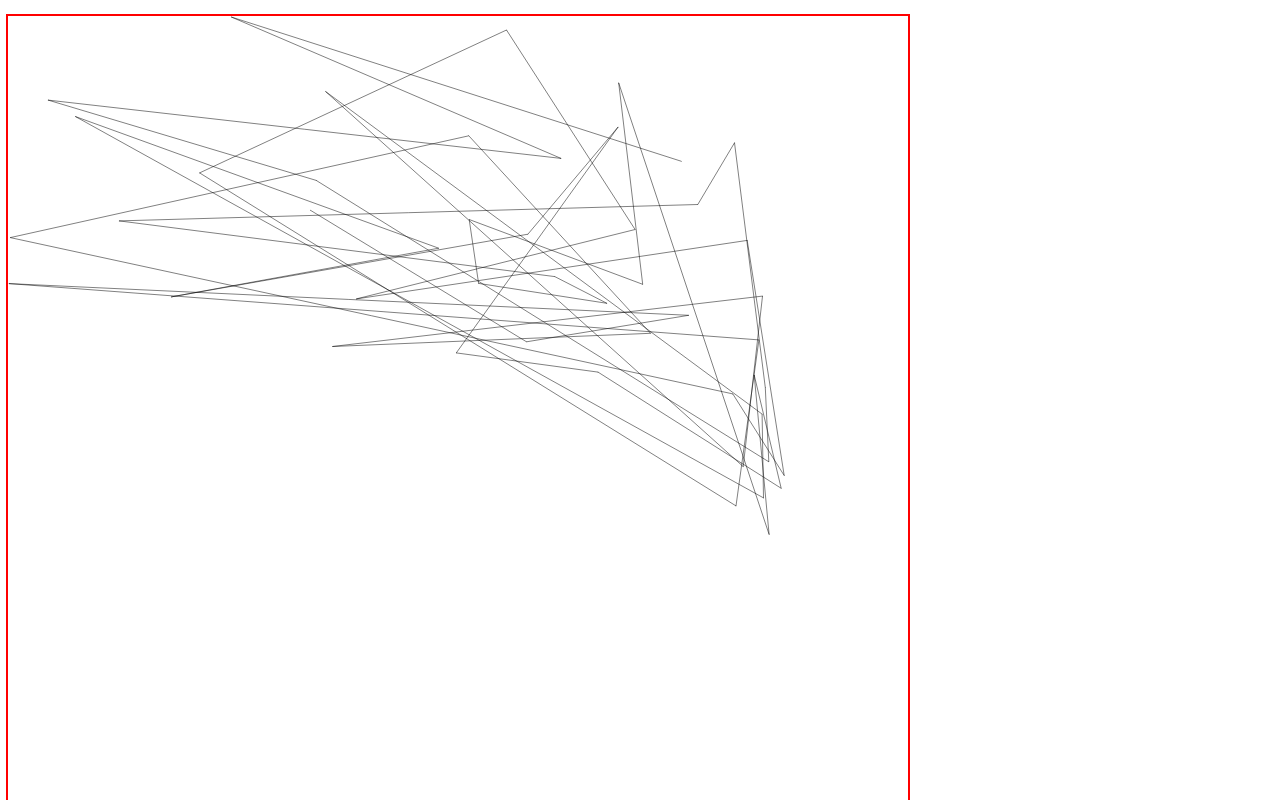
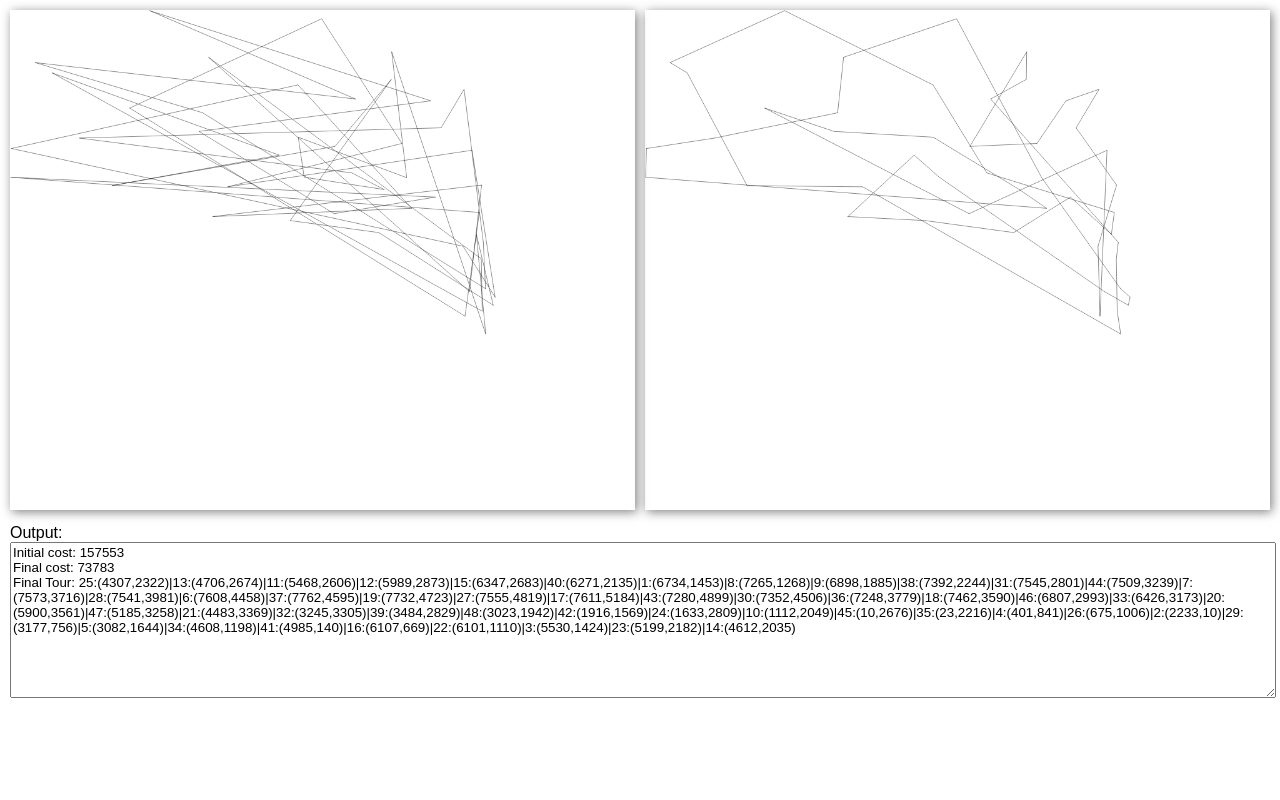
Before and after one commit to vladik7244/gekas-tsp, a plain HTML site: page index.html in a window 1280 px wide. Shown: the top 800 px of the page. Drawn offline with Linux system fonts and the light colour scheme.

Commit message:
Code refactoring

```diff
--- a/2opt.js
+++ b/2opt.js
@@ -1,17 +1,17 @@
 function twoOpt(tour) {
   function swap(tour, i, k) {
-        const newTour = new app.tsp.Tour()
+    const newTour = new Tour()
     newTour.setCities([
-            ...tour.tour.slice(0, i - 1),
-            ...tour.tour.slice(i - 1 , k).reverse(),
-            ...tour.tour.slice(k),
+      ...tour.path.slice(0, i - 1),
+      ...tour.path.slice(i - 1, k).reverse(),
+      ...tour.path.slice(k),
     ])
     return newTour
   }
 
   let improvements = 1
   let needBreak
-    let N = tour.tourSize()
+  let N = tour.size()
   let bestRoute = tour
   while (improvements > 0) {
     improvements = 0
--- a/app.js
+++ b/app.js
@@ -1,9 +1,4 @@
-/**
- * Created by bruno on 03/05/16.
- */
-
-
- var nodes = [
+const nodes = [
 //{name: '1', x: 123, y: 32 },
 // {name: '2', x: 123, y: 12},
 // {name: '3', x: 32, y: 15}
@@ -11,55 +6,54 @@
 // {name: '1', x: 6734, y: 1453 },
 // {name: '2', x: 123, y: 12},
 // {name: '3', x: 32, y: 15}
-
-{name: 1 , x:6734, y: 1453  },
-{name: 2 , x:2233, y: 10    },
-{name: 3 , x:5530, y: 1424  },
-{name: 4 , x:401 , y:841    },
-{name: 5 , x:3082, y: 1644  },
-{name: 6 , x:7608, y: 4458  },
-{name: 7 , x:7573, y: 3716  },
-{name: 8 , x:7265, y: 1268  },
-{name: 9 , x:6898, y: 1885  },
-{name: 10, x: 1112, y: 2049 },
-{name: 11, x: 5468, y: 2606 },
-{name: 12, x: 5989, y: 2873 },
-{name: 13, x: 4706, y: 2674 },
-{name: 14, x: 4612, y: 2035 },
-{name: 15, x: 6347, y: 2683 },
-{name: 16, x: 6107, y: 669  },
-{name: 17, x: 7611, y: 5184 },
-{name: 18, x: 7462, y: 3590 },
-{name: 19, x: 7732, y: 4723 },
-{name: 20, x: 5900, y: 3561 },
-{name: 21, x: 4483, y: 3369 },
-{name: 22, x: 6101, y: 1110 },
-{name: 23, x: 5199, y: 2182 },
-{name: 24, x: 1633, y: 2809 },
-{name: 25, x: 4307, y: 2322 },
-{name: 26, x: 675, y: 1006  },
-{name: 27, x: 7555, y: 4819 },
-{name: 28, x: 7541, y: 3981 },
-{name: 29, x: 3177, y: 756  },
-{name: 30, x: 7352, y: 4506 },
-{name: 31, x: 7545, y: 2801 },
-{name: 32, x: 3245, y: 3305 },
-{name: 33, x: 6426, y: 3173 },
-{name: 34, x: 4608, y: 1198 },
-{name: 35, x: 23, y: 2216   },
-{name: 36, x: 7248,y: 3779  },
-{name: 37, x: 7762,y: 4595  },
-{name: 38, x: 7392,y: 2244  },
-{name: 39, x: 3484,y: 2829  },
-{name: 40, x: 6271,y: 2135  },
-{name: 41, x: 4985,y: 140   },
-{name: 42, x: 1916,y: 1569  },
-{name: 43, x: 7280,y: 4899  },
-{name: 44, x: 7509,y: 3239  },
-{name: 45, x: 10, y:  2676  },
-{name: 46, x: 6807, y: 2993 },
-{name: 47, x: 5185, y: 3258 },
-{name: 48, x: 3023, y: 1942 }
+  {name: 1, x: 6734, y: 1453},
+  {name: 2, x: 2233, y: 10},
+  {name: 3, x: 5530, y: 1424},
+  {name: 4, x: 401, y: 841},
+  {name: 5, x: 3082, y: 1644},
+  {name: 6, x: 7608, y: 4458},
+  {name: 7, x: 7573, y: 3716},
+  {name: 8, x: 7265, y: 1268},
+  {name: 9, x: 6898, y: 1885},
+  {name: 10, x: 1112, y: 2049},
+  {name: 11, x: 5468, y: 2606},
+  {name: 12, x: 5989, y: 2873},
+  {name: 13, x: 4706, y: 2674},
+  {name: 14, x: 4612, y: 2035},
+  {name: 15, x: 6347, y: 2683},
+  {name: 16, x: 6107, y: 669},
+  {name: 17, x: 7611, y: 5184},
+  {name: 18, x: 7462, y: 3590},
+  {name: 19, x: 7732, y: 4723},
+  {name: 20, x: 5900, y: 3561},
+  {name: 21, x: 4483, y: 3369},
+  {name: 22, x: 6101, y: 1110},
+  {name: 23, x: 5199, y: 2182},
+  {name: 24, x: 1633, y: 2809},
+  {name: 25, x: 4307, y: 2322},
+  {name: 26, x: 675, y: 1006},
+  {name: 27, x: 7555, y: 4819},
+  {name: 28, x: 7541, y: 3981},
+  {name: 29, x: 3177, y: 756},
+  {name: 30, x: 7352, y: 4506},
+  {name: 31, x: 7545, y: 2801},
+  {name: 32, x: 3245, y: 3305},
+  {name: 33, x: 6426, y: 3173},
+  {name: 34, x: 4608, y: 1198},
+  {name: 35, x: 23, y: 2216},
+  {name: 36, x: 7248, y: 3779},
+  {name: 37, x: 7762, y: 4595},
+  {name: 38, x: 7392, y: 2244},
+  {name: 39, x: 3484, y: 2829},
+  {name: 40, x: 6271, y: 2135},
+  {name: 41, x: 4985, y: 140},
+  {name: 42, x: 1916, y: 1569},
+  {name: 43, x: 7280, y: 4899},
+  {name: 44, x: 7509, y: 3239},
+  {name: 45, x: 10, y: 2676},
+  {name: 46, x: 6807, y: 2993},
+  {name: 47, x: 5185, y: 3258},
+  {name: 48, x: 3023, y: 1942}
   // {x: 50, y: 10, name: 'a'},
   // {x: 100, y: 30, name: 'b'},
   // {x: 50, y: 50, name: 'c'},
@@ -69,7 +63,6 @@
   // {x: 50, y: 90, name: 'g'},
   // {x: 70, y: 50, name: 'h'},
   // {x: 100, y: 30, name: 'b2'}
-
 
 
   // {x: 160, y: 20, name: 'a'},
@@ -98,13 +91,19 @@
 
 //var nodes = app.generateRandomDeltaPath(500, 10, 800);
 
-app.drawEdges(nodes);
+const canvasContainer = document.getElementById('target')
+const outputContainer = document.getElementById('output')
+const {canvas: c1, wrapper: cw1} = createCanvas(1000, 800)
+const {canvas: c2, wrapper: cw2}  = createCanvas(1000, 800)
+attachCanvas(cw1, canvasContainer)
+attachCanvas(cw2, canvasContainer)
 
-var output = new app.output($('#output'));
 
-var lk = new app.tsp.LinKernighan(nodes);
-var finalTour = lk.solve();
-finalTour = twoOpt(finalTour)
-output.println("Final Tour: " + finalTour.toString());
+window.stdout = new Output(outputContainer);
 
-app.drawEdges(finalTour.tour);
+const lkTour = linKernighan(nodes);
+finalTour = twoOpt(lkTour)
+stdout.println("Final Tour: " + finalTour.toString());
+
+drawEdges(c1, nodes);
+drawEdges(c2, lkTour.path);
--- a/base.js
+++ b/base.js
@@ -1,183 +1,187 @@
-/**
- * Created by bruno on 03/05/16.
- */
+class PathManager {
+  constructor(nodes) {
+    this.costs = new Map()
+    this._destinationCities = nodes.map(PathManager.pointToCity)
+  }
 
-var app = app || {};
-app.tsp = app.tsp || {};
+  getCities() {
+    return this._destinationCities
+  }
 
-app.tsp.PathManager = function (nodes) {
-    //'use strict';
+  getCity(index) {
+    return this._destinationCities[index]
+  }
 
-    // Here we're going to save all calculated costs
-    this.costs = {};
+  static pointToCity(point) {
+    return new CityPoint(point)
+  }
+}
 
-    /**
-     * Convert a object {x, y} to a City
-     */
-    this.pointToCity = function (point) {
+class CityPoint {
+  constructor(point) {
+    this.point = point
+  }
 
-        /**
-         * Calculate the cost between the current point and a given point
-         */
-        point.costTo = function (otherPoint) {
-            // Calculate distance using the pythagorean theorem
-            return Math.ceil(Math.sqrt( (point.x - otherPoint.x) * (point.x - otherPoint.x) + (point.y - otherPoint.y) * (point.y - otherPoint.y) ));
-        }.bind(this);
+  costTo(otherPoint) {
+    const {x: x1, y: y1} = this.point
+    const {x: x2, y: y2} = otherPoint
+    return Math.ceil(Math.sqrt((x1 - x2) ** 2 + (y1 - y2) ** 2))
+  }
 
-        point.toString = function () {
-            return point.name + ":(" + point.x + "," + point.y + ")";
-        };
+  get x() {
+    return this.point.x
+  }
 
-        return point;
-    };
+  get y() {
+    return this.point.y
+  }
 
-    // Convert nodes to City objects
-    var t = {};
-    t.destinationCities = $(nodes).map(function (index, point) {
-        return this.pointToCity(point);
-    }.bind(this));
+  get name() {
+    return this.point.name
+  }
 
-    t.getCities = function () {
-        return t.destinationCities;
-    };
-
-    t.getCity = function (index) {
-        return t.destinationCities[index];
-    };
-
-    return t;
-};
-
-app.tsp.Tour = function (routeManager) {
-    'use strict';
-
-    this.tour = [];
-    this.cost = null;
-
-    this.setCities = function (cities) {
-        $(cities).each(function (index, city) {
-            this.setCity(index, city);
-        }.bind(this));
-        return this;
-    };
-
-    this.usingTourManagersPoints = function () {
-        this.setCities(routeManager.getCities());
-        return this;
-    };
-
-    this.getCity = function (routePosition) {
-        return this.tour[routePosition];
-    };
-
-    this.setCity = function (routePosition, city) {
-        this.tour[routePosition] = city;
-        // Reset cost since the route is being modified
-        this.cost = null;
-    };
-
-    this.getCost = function () {
-        if (this.cost === null) {
-            var routeCost = 0,
-                idx;
-
-            // Loop through all cities and get total cost
-            for (idx = 0; idx < this.tourSize(); idx++) {
-                var fromCity = this.getCity(idx),
-                    destinationCity;
-                // If we're at the last city, we need to set the first city as
-                // the destination city
-                if (idx + 1 < this.tourSize()) {
-                    destinationCity = this.getCity(idx + 1);
-                }
-                else {
-                    destinationCity = this.getCity(0);
-                }
-                routeCost += fromCity.costTo(destinationCity);
-            }
-            this.cost = routeCost;
-        }
-        return this.cost;
-    };
-
-    this.tourSize = function () {
-        return this.tour.length;
-    };
-
-    this.toString = function () {
-        var geneString = "|",
-            i;
-        for (i = 0; i < this.tourSize(); i += 1) {
-            geneString += this.getCity(i).toString() + "|";
-        }
-        return geneString;
-    };
+  toString() {
+    const {name, x, y} = this.point
+    return `${name}:(${x},${y})`
+  }
+}
 
 
-};
+class Tour {
+  constructor(routeManager) {
+    this.path = []
+    this._cost = null
+    this._routeManager = routeManager
+  }
 
-app.drawEdges = function (points) {
-    'use strict';
-    var canvasHeight = 900, canvasWidth = 900;
+  usingTourManagersPoints() {
+    this.setCities(this._routeManager.getCities())
+    return this
+  }
 
-    var context = $('<canvas></canvas>')
-		.attr('id', 'cns')
-        .attr('height', canvasHeight)
-        .attr('width', canvasWidth)
-		.attr('style', 'outline: 2px solid red')
-        .appendTo($('.target'))
-        [0]
-        .getContext('2d');
+  setCity(routePosition, city) {
+    this.path[routePosition] = city
+    this._cost = null // Reset cost since the route is being modified
+    return this
+  }
 
-    context.strokeStyle = '#000';
+  getCity(routePosition) {
+    return this.path[routePosition]
+  }
 
-    context.lineWidth = 5;
+  setCities(cities) {
+    this.path = [...cities]
+    this._cost = null // Reset cost since the route is being modified
+    return this
+  }
 
-    context.scale(0.1,0.1);
-    context.strokeStyle =
-    context.beginPath();
+  getCost() {
+    if (this._cost === null) {
+      let routeCost = 0
+      for (let i = 0; i < this.path.length; i++) {
+        const fromCity = this.path[i]
+        const destinationCity = i + 1 < this.path.length
+          ? this.path[i + 1]
+          : this.path[0]
+        routeCost += fromCity.costTo(destinationCity)
+      }
+      this._cost = routeCost
+    }
+    return this._cost
+  }
 
-    context.moveTo(points[0].x, points[0].y);
+  size() {
+    return this.path.length
+  }
 
-    $(points).each(function (index, point) {
-        context.lineTo(point.x, point.y);
-    });
+  toString() {
+    return this.path.map(city => city.toString()).join('|')
+  }
+}
 
-    context.stroke();
+function createCanvas(width, height) {
+  const wrapper = document.createElement('div')
+  wrapper.classList.add('canvas-wrapper')
+  const canvas = document.createElement('canvas')
+  wrapper.appendChild(canvas)
+  canvas.width = width
+  canvas.height = height
+  return {
+    canvas,
+    wrapper,
+  }
+}
 
-    // Draw the points that mark the cities
-    $(points).each(function (index, point) {
-        app.drawPoint(point.x, point.y, context);
-    });
-};
+function attachCanvas(canvas, target) {
+  target.appendChild(canvas)
+}
 
-app.drawPoint = function (x, y, canvas) {
-    canvas.beginPath();
-    canvas.arc(x, y, 3, 0, 2 * Math.PI, true);
-    canvas.fill();
-};
+function drawEdges(canvas, points) {
+  const ctx = canvas.getContext('2d')
+  const g = new Graphics(ctx)
+  g.scale(0.1, 0.1)
 
-app.output = function ($elem) {
-    this.element = $elem;
+  for (let i = 0; i < points.length; i++) {
+    const fromPoint = points[i]
+    const toPoint = i >= points.length - 1
+      ? points[0]
+      : points[i + 1]
+    g.drawLine(fromPoint.x, fromPoint.y, toPoint.x, toPoint.y, {width: 5})
+  }
 
-    this.println = function (txt) {
-        this.element.val(this.element.val() + '\n' + txt);
-    };
-};
+  points.forEach(point => {
+    g.drawPoint(point.x, point.y, 3)
+  })
+}
 
-app.generateRandomDeltaPath = function (size, min, max) {
-    var nodes = [];
+class Graphics {
+  constructor(ctx) {
+    this.ctx = ctx
+  }
 
-    for (var i = 0; i < size; i++) {
-        var valX = Math.floor(Math.random() * (max - min + 1) + min);
-        var valY = Math.floor(Math.random() * (max - min + 1) + min);
-        nodes.push({x: valX, y: valY, name: i});
-    }
+  scale(xs, ys) {
+    this.ctx.scale(xs, ys)
+  }
 
-    // Para obter um d-path, temos de ter a ultima aresta ligada a um
-    // dos nós anteriores
-    var node = Math.floor(Math.random() * (size + 1));
-    nodes.push({x: nodes[node].x, y: nodes[node].y, name: node + "x"});
+  drawLine(x1, y1, x2, y2, {color = '#000', width = 1} = {}) {
+    this.ctx.beginPath()
+    this.ctx.strokeStyle = color
+    this.ctx.lineWidth = width
+    this.ctx.moveTo(x1, y1)
+    this.ctx.lineTo(x2, y2)
+    this.ctx.stroke()
+  }
 
-    return nodes;
+  drawPoint(x, y, radius = 1) {
+    this.ctx.beginPath()
+    this.ctx.arc(x, y, radius, 0, 2 * Math.PI, true)
+    this.ctx.fill()
+  }
 }
+
+
+class Output {
+  constructor(elem) {
+    this.element = elem
+  }
+
+  println(txt) {
+    this.element.innerHTML += `${txt}\n`
+  }
+}
+
+function generateRandomDeltaPath(size, min, max) {
+  const nodes = []
+
+  for (let i = 0; i < size; i++) {
+    const x = Math.floor(Math.random() * (max - min + 1) + min)
+    const y = Math.floor(Math.random() * (max - min + 1) + min)
+    nodes.push({x, y, name: i})
+  }
+
+  const randomIndex = Math.floor(Math.random() * (size + 1))
+  const randomNode = nodes[randomIndex]
+  nodes.push({x: randomNode.x, y: randomNode.y, name: randomIndex + "x"})
+
+  return nodes
+}
--- a/index.html
+++ b/index.html
@@ -4,23 +4,51 @@
     <meta charset="UTF-8">
     <title>Lin Kernighan TSP</title>
     <style media="screen">
-      .target > canvas {
-        float: left;
-        clear: both;
-      }
+        body, html {
+            margin: 0;
+            padding: 0;
+        }
+        * {
+            font-family: sans-serif;
+        }
+        .canvas-wrapper > canvas {
+            box-shadow: 2px 2px 10px rgba(0, 0, 0, 0.5);
+            width: 100%;
+        }
+        .canvas-wrapper {
+            width: 50%;
+            float: left;
+            padding-right: 10px;
+            box-sizing: border-box;
+        }
+        #target {
+            box-sizing: border-box;
+            width: 100%;
+            padding: 10px 0 10px 10px;
+            clear: both;
+        }
+        #output {
+            width: 100%;
+            resize: vertical;
+        }
+        .box {
+            padding: 10px;
+        }
+        .clearfix {
+            clear: both;
+        }
     </style>
 </head>
 <body>
 
-<div class="target"></div>
-<p>
+<div id="target"></div>
+<div class="clearfix"></div>
+<div class="box">
     <span style="display: block; clear: both;">Output:</span>
     <textarea id="output" readonly rows="10" cols="50"></textarea>
-</p>
+</div>
 
-<!--<script src="https://cdn.jsdelivr.net/jquery/2.2.3/jquery.min.js"></script>-->
 <script src="2opt.js"></script>
-<script src="jquery.min.js"></script>
 <script src="base.js"></script>
 <script src="linKernighan.js"></script>
 <script src="app.js"></script>
--- a/linKernighan.js
+++ b/linKernighan.js
@@ -1,51 +1,36 @@
-/**
- * Created by bruno on 03/05/16.
- */
+function linKernighan(nodes) {
+  const pathManager = new PathManager(nodes)
+  let tour = new Tour(pathManager)
 
-var app = app || {};
-app.tsp = app.tsp || {};
+  tour.usingTourManagersPoints()
 
-app.tsp.LinKernighan = function (nodes) {
-    'use strict';
+  window.stdout.println("Initial cost: " + tour.getCost())
 
-    this.tourManager = new app.tsp.PathManager(nodes);
+  for (let i = 0; i < tour.size(); i++) {
 
-    this.solve = function () {
-        var tour = new app.tsp.Tour(this.tourManager),
-            i,
-            j;
-
-        tour.usingTourManagersPoints();
-
-        window.output.println("Initial cost: " + tour.getCost());
-
-        for (i = 0; i < tour.tourSize(); i++) {
-
-            for (j = i; j < tour.tourSize(); j++) {
+    for (let j = i; j < tour.size(); j++) {
       if (j === i) {
         continue;
       }
 
-                var newTour = new app.tsp.Tour(this.tourManager);
-                newTour.setCities(tour.tour);
+      const newTour = new Tour(pathManager)
+      newTour.setCities(tour.path)
 
       // Switch two cities
-                var cityI = newTour.getCity(i),
-                    cityJ = newTour.getCity(j);
+      const cityI = newTour.getCity(i)
+      const cityJ = newTour.getCity(j)
 
-                newTour.setCity(j, cityI);
-                newTour.setCity(i, cityJ);
+      newTour.setCity(j, cityI)
+      newTour.setCity(i, cityJ)
 
       // Decide if the neighbour solution should be accepted
       if (tour.getCost() > newTour.getCost()) {
-                    tour = newTour;
+        tour = newTour
       }
     }
   }
 
-        window.output.println("Final cost: " + tour.getCost());
+  window.stdout.println("Final cost: " + tour.getCost())
 
-        return tour;
-
+  return tour
 }
-};
```
Also changed, not shown: jquery.min.js (deleted). Lines whose indentation alone changed are shown as unchanged.
